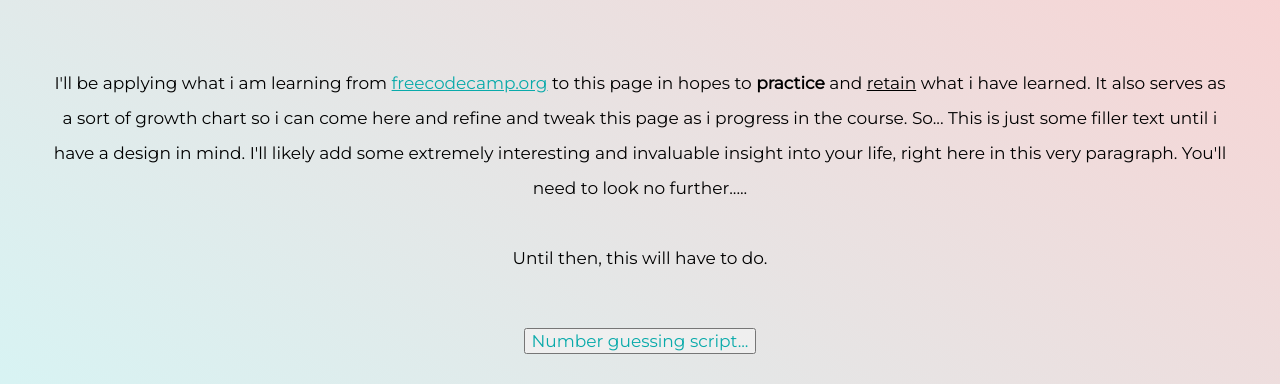
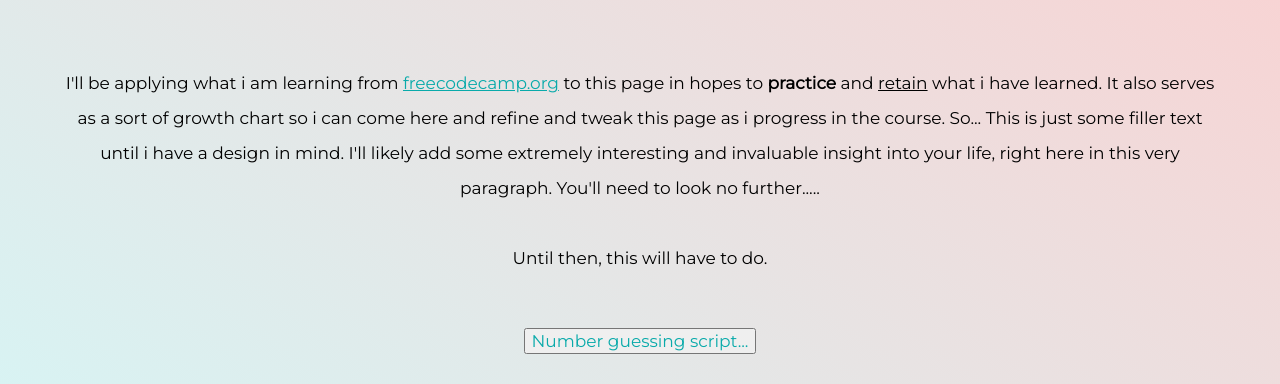
Before and after one commit to Echo-kid/lp-iv-site, a plain HTML site: page index-w-num-button-css-excluded.html in a window 1280 px wide. Shown: the part 333-717 px from the top of the page. Drawn offline with Linux system fonts and the light colour scheme.

Commit message:
added a larger margin to the bottom picture and some additional margin to the sides of the <p>

```diff
--- a/LPIV-style.css
+++ b/LPIV-style.css
@@ -27,8 +27,8 @@
       font-family: 'Montserrat', monospace;
       font-size: 17px;
       line-height: 35px;
-      margin-left: 40px;
-      margin-right: 40px;
+      margin-left: 50px;
+      margin-right: 50px;
     }
     figcaption {
       text-align: center;
@@ -117,7 +117,7 @@
         margin-left: auto;
         margin-right: auto;
         width: 80%;
-        margin-bottom: 75px;
+        margin-bottom: 95px;
       }
 
       .textstyle {
```
